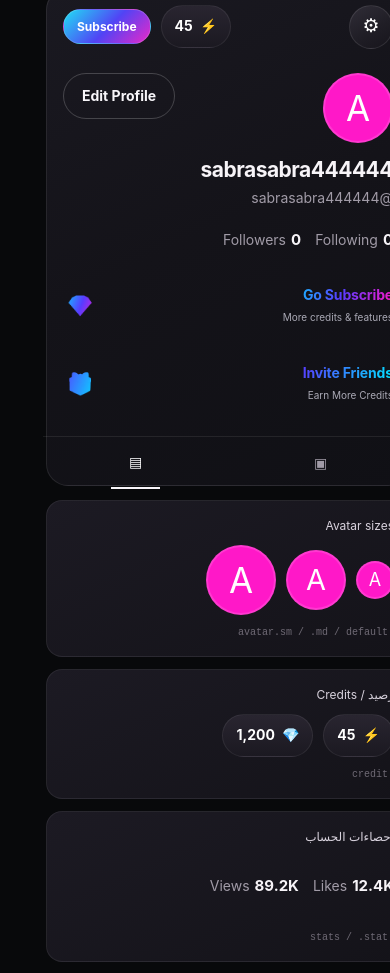
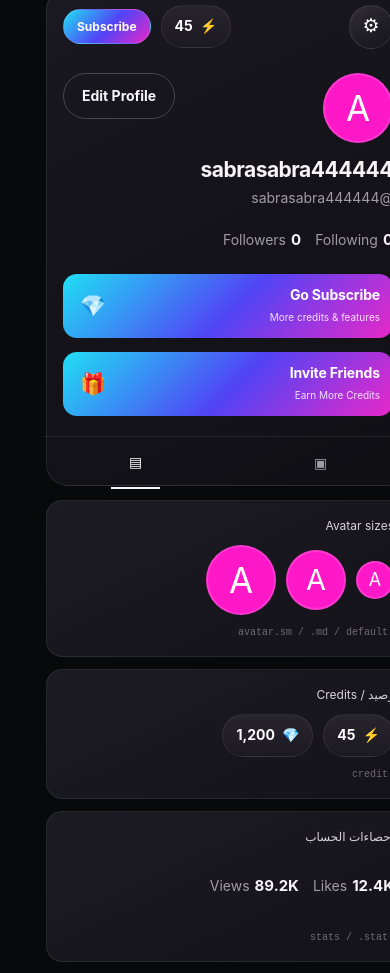
Before and after one commit to abdulrhmansabra/desigen, a plain HTML site: page index.html in a window 390 px wide. Shown: the part 3698-4671 px from the top of the page. Drawn offline with Linux system fonts and the light colour scheme.

Commit message:
Style upgrade and invite cards as large gradient buttons

```diff
--- a/css/components.css
+++ b/css/components.css
@@ -250,7 +250,7 @@ vidora-icon.vidora-icon-missing {
 }
 
 
-/* Upgrade + invitation items — transparent surface, gradient on content only. */
+/* Upgrade + invitation cards — large gradient-button treatment, without shadows or glow. */
 .promo{
   position:relative;
   display:flex;
@@ -259,40 +259,39 @@ vidora-icon.vidora-icon-missing {
   gap:12px;
   min-width:0;
   min-height:70px;
-  padding:10px 2px;
+  padding:14px 16px;
   border:0 !important;
-  border-radius:0;
-  background:transparent !important;
-  background-image:none !important;
+  border-radius:14px;
+  background:linear-gradient(135deg,#20dff4 0%,#5144f5 52%,#e928c8 100%) !important;
+  background-image:linear-gradient(135deg,#20dff4 0%,#5144f5 52%,#e928c8 100%) !important;
   color:#fff;
   box-shadow:none !important;
+  text-shadow:none !important;
   text-decoration:none;
   transition:opacity .16s ease;
 }
 .promo::before,
 .promo::after{content:none !important;display:none !important}
 .promo:hover{
-  background:transparent !important;
-  background-image:none !important;
+  background:linear-gradient(135deg,#20dff4 0%,#5144f5 52%,#e928c8 100%) !important;
+  background-image:linear-gradient(135deg,#20dff4 0%,#5144f5 52%,#e928c8 100%) !important;
   border-color:transparent !important;
-  opacity:.88;
+  opacity:.92;
   box-shadow:none !important;
 }
 .promo.main,
 .promo.invite,
 .promo.neutral{
-  background:transparent !important;
-  background-image:none !important;
+  background:linear-gradient(135deg,#20dff4 0%,#5144f5 52%,#e928c8 100%) !important;
+  background-image:linear-gradient(135deg,#20dff4 0%,#5144f5 52%,#e928c8 100%) !important;
   border:0 !important;
   box-shadow:none !important;
 }
 .promo b{
   display:block;
-  background-image:linear-gradient(110deg,#00E5FF 0%,#573CFF 52%,#FF18C8 100%);
-  -webkit-background-clip:text;
-  background-clip:text;
-  color:transparent;
-  -webkit-text-fill-color:transparent;
+  color:#fff !important;
+  -webkit-text-fill-color:#fff;
+  background:none !important;
   font-size:clamp(14px,1.35vw,17px);
   font-weight:700;
   letter-spacing:-.15px;
@@ -301,7 +300,7 @@ vidora-icon.vidora-icon-missing {
 .promo small{
   display:block;
   margin-top:5px;
-  color:#aaa9b5;
+  color:rgba(255,255,255,.86) !important;
   font-size:11px;
   line-height:1.45;
 }
@@ -313,20 +312,14 @@ vidora-icon.vidora-icon-missing {
   flex:0 0 38px;
   border:0 !important;
   border-radius:0;
-  background-image:linear-gradient(110deg,#00E5FF 0%,#573CFF 52%,#FF18C8 100%);
-  -webkit-background-clip:text;
-  background-clip:text;
-  color:transparent;
-  -webkit-text-fill-color:transparent;
+  background:transparent !important;
+  color:#fff !important;
+  -webkit-text-fill-color:#fff;
   font-size:24px;
   line-height:1;
 }
-.promo.invite b,
-.promo.invite .emoji{
-  background-image:linear-gradient(110deg,#573CFF 0%,#00E5FF 100%);
-}
 @media(max-width:640px){
-  .promo{min-height:64px;padding:8px 0;gap:10px}
+  .promo{min-height:64px;padding:12px 13px;gap:10px}
   .promo .emoji{width:34px;height:34px;flex-basis:34px;font-size:21px}
   .promo b{font-size:14px}
   .promo small{font-size:10px}
```
